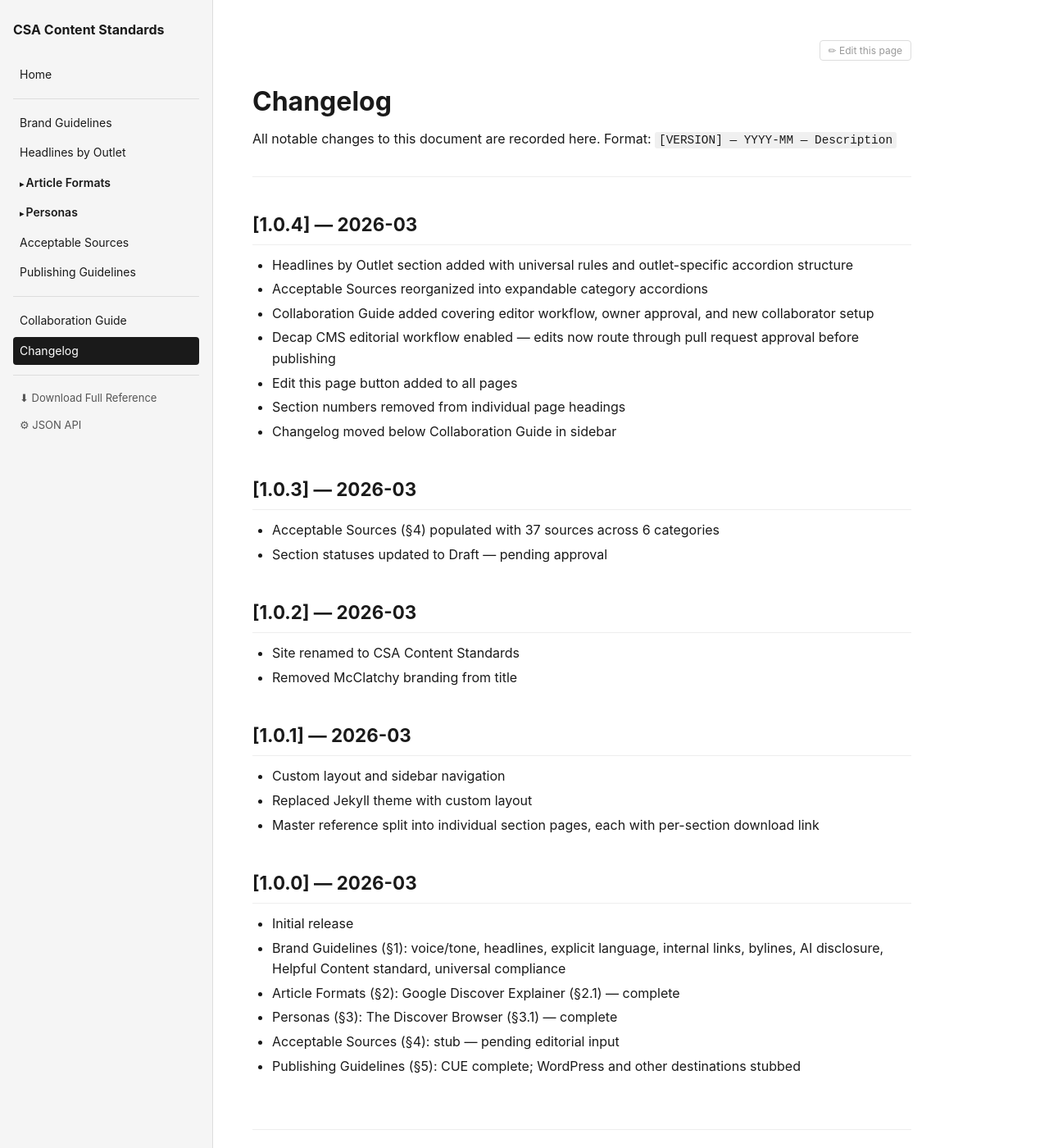
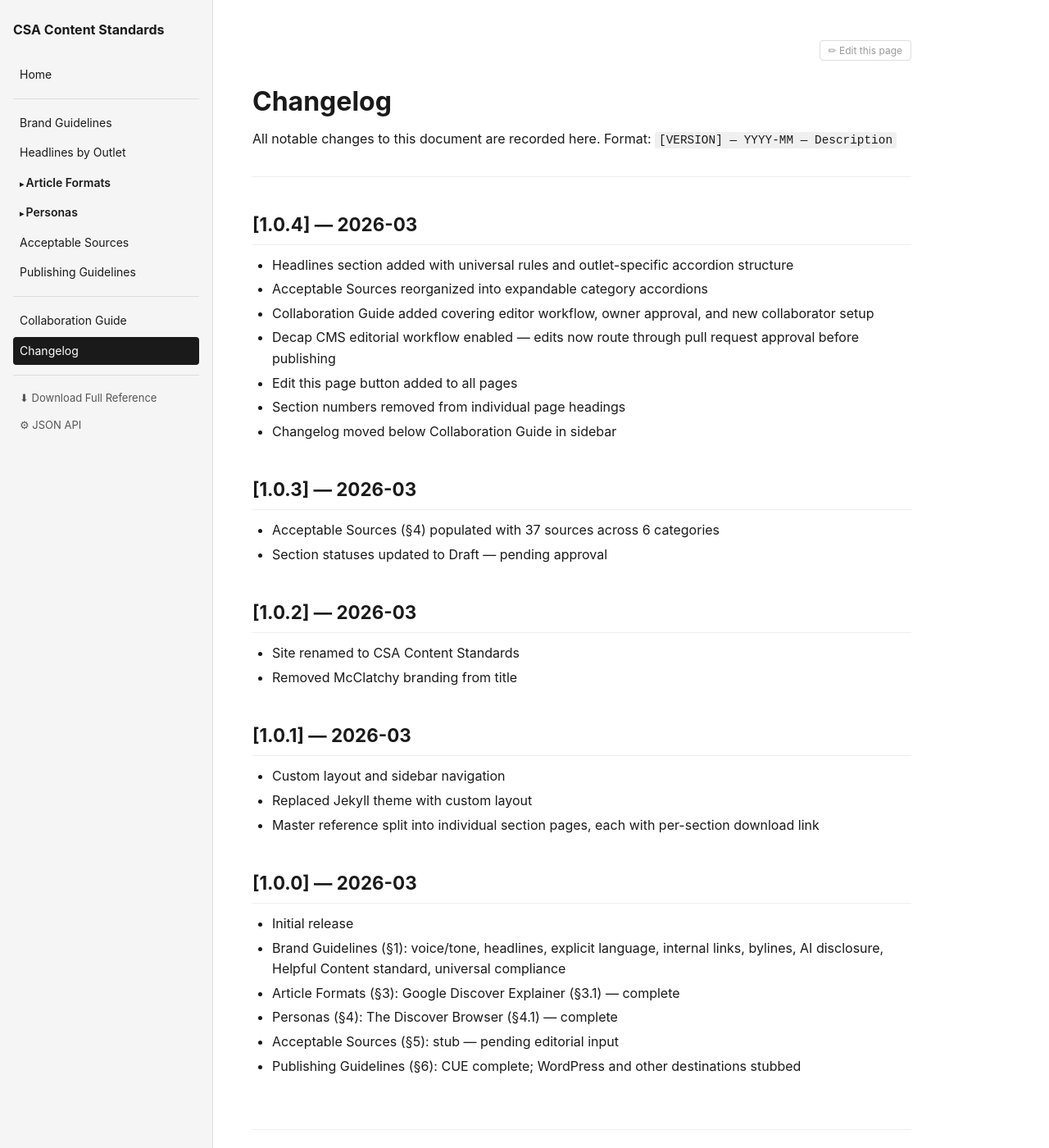
Before and after one commit to piercewilliams/csa-content-standards, a Jekyll site: the page built from docs/changelog.md, in a window 1280 px wide and 1400 px high. Shown: the whole window at 82% size. Built offline with Jekyll 4.4.1, drawn with Linux system fonts in a browser that asks for light colours.

Commit message:
Headlines

```diff
--- a/admin/config.yml
+++ b/admin/config.yml
@@ -31,7 +31,7 @@
           - { label: "Title", name: "title", widget: "hidden", default: "Brand Guidelines" }
           - { label: "Body", name: "body", widget: "markdown" }
 
-      - label: "Headlines by Outlet"
+      - label: "Headlines"
         name: "headlines"
         file: "docs/headlines.md"
         fields:
--- a/docs/changelog.md
+++ b/docs/changelog.md
@@ -12,7 +12,7 @@
 ---
 
 ## [1.0.4] — 2026-03
-- Headlines by Outlet section added with universal rules and outlet-specific accordion structure
+- Headlines section added with universal rules and outlet-specific accordion structure
 - Acceptable Sources reorganized into expandable category accordions
 - Collaboration Guide added covering editor workflow, owner approval, and new collaborator setup
 - Decap CMS editorial workflow enabled — edits now route through pull request approval before publishing
@@ -36,7 +36,7 @@
 ## [1.0.0] — 2026-03
 - Initial release
 - Brand Guidelines (§1): voice/tone, headlines, explicit language, internal links, bylines, AI disclosure, Helpful Content standard, universal compliance
-- Article Formats (§2): Google Discover Explainer (§2.1) — complete
-- Personas (§3): The Discover Browser (§3.1) — complete
-- Acceptable Sources (§4): stub — pending editorial input
-- Publishing Guidelines (§5): CUE complete; WordPress and other destinations stubbed
+- Article Formats (§3): Google Discover Explainer (§3.1) — complete
+- Personas (§4): The Discover Browser (§4.1) — complete
+- Acceptable Sources (§5): stub — pending editorial input
+- Publishing Guidelines (§6): CUE complete; WordPress and other destinations stubbed
```
Also changed, not shown: docs/discover-browser.md (+1 -1 lines), docs/headlines.md (+2 -2 lines), docs/master-reference.md (+19 -10 lines), docs/publishing-guidelines.md (+3 -3 lines), index.md (+5 -5 lines).
